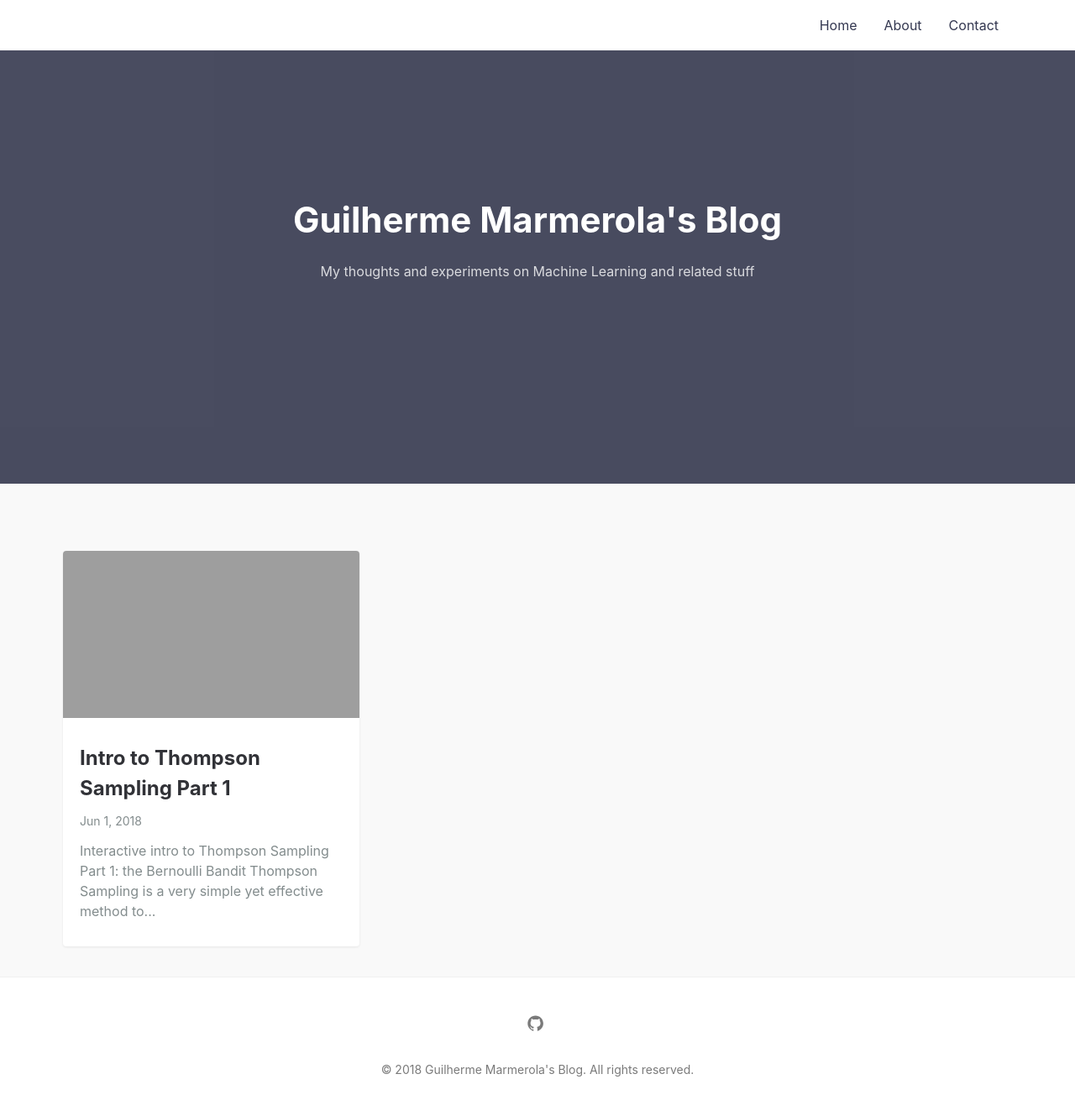
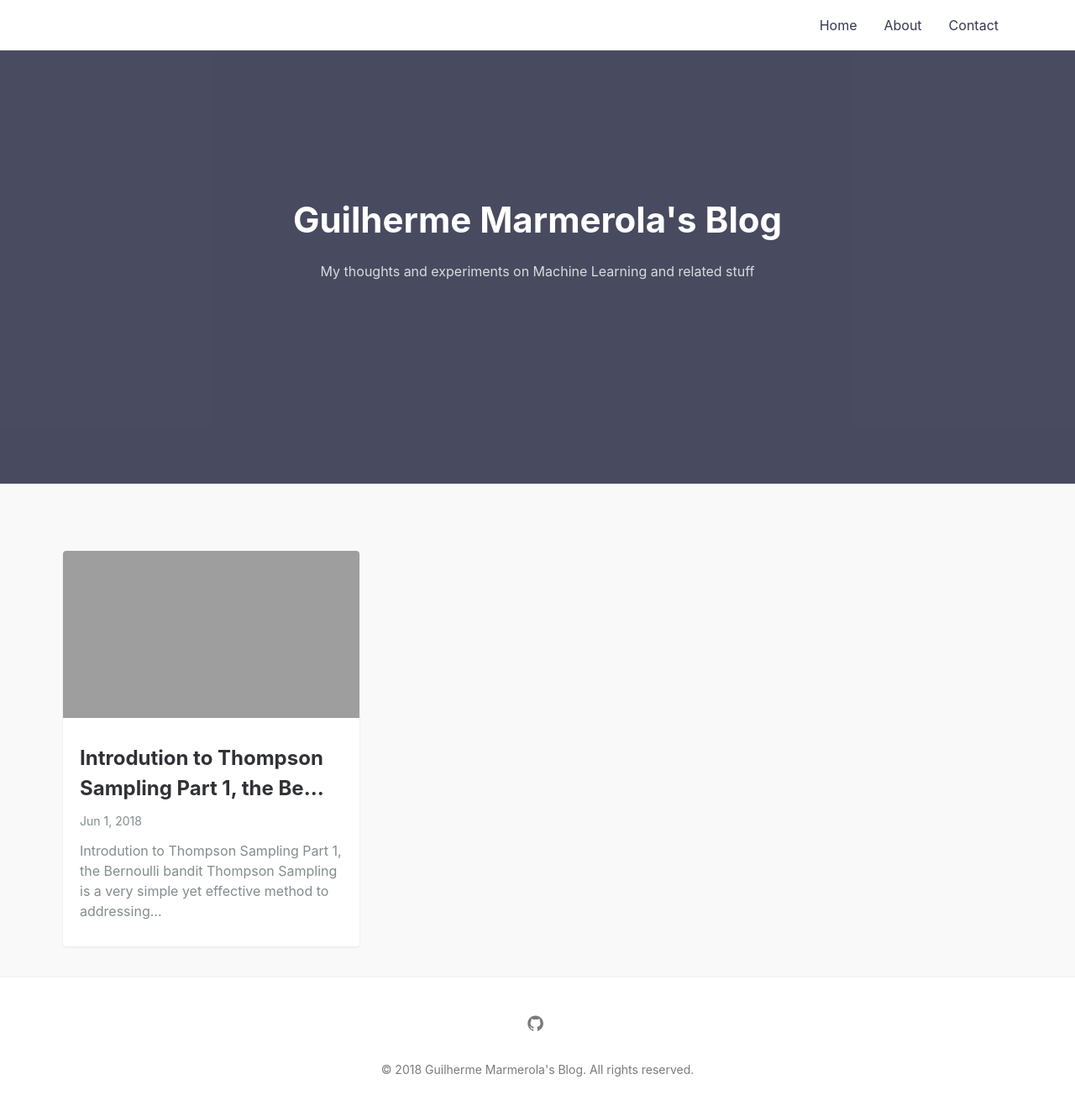
Before and after one commit to gdmarmerola/gdmarmerola.github.io, a Jekyll site: the page built from index.md, in a window 1280 px wide. Shown: the whole page at 84% size. Built offline with Jekyll 4.4.1, drawn with Linux system fonts in a browser that asks for light colours.

Commit message:
Update 2018-06-01-ts-for-bernoulli-bandit.md

```diff
--- a/_posts/2018-06-01-ts-for-bernoulli-bandit.md
+++ b/_posts/2018-06-01-ts-for-bernoulli-bandit.md
@@ -1,11 +1,11 @@
 ---
 layout: post
-title: Intro to Thompson Sampling Part 1
+title: Introdution to Thompson Sampling Part 1, the Bernoulli bandit
 featured-img: ts_for_mab_cover
 mathjax: true
 ---
 
-# Interactive intro to Thompson Sampling Part 1: the Bernoulli Bandit
+# Introdution to Thompson Sampling Part 1, the Bernoulli bandit
 
 Thompson Sampling is a very simple yet effective method to addressing the exploration-exploitation dilemma in reinforcement/online learning. In this series of posts, I'll introduce some applications of Thompson Sampling in simple examples, trying to show some cool visuals along the way. All the code can be found on my GitHub page [here](https://github.com/gdmarmerola/interactive-intro-rl).
 
```
